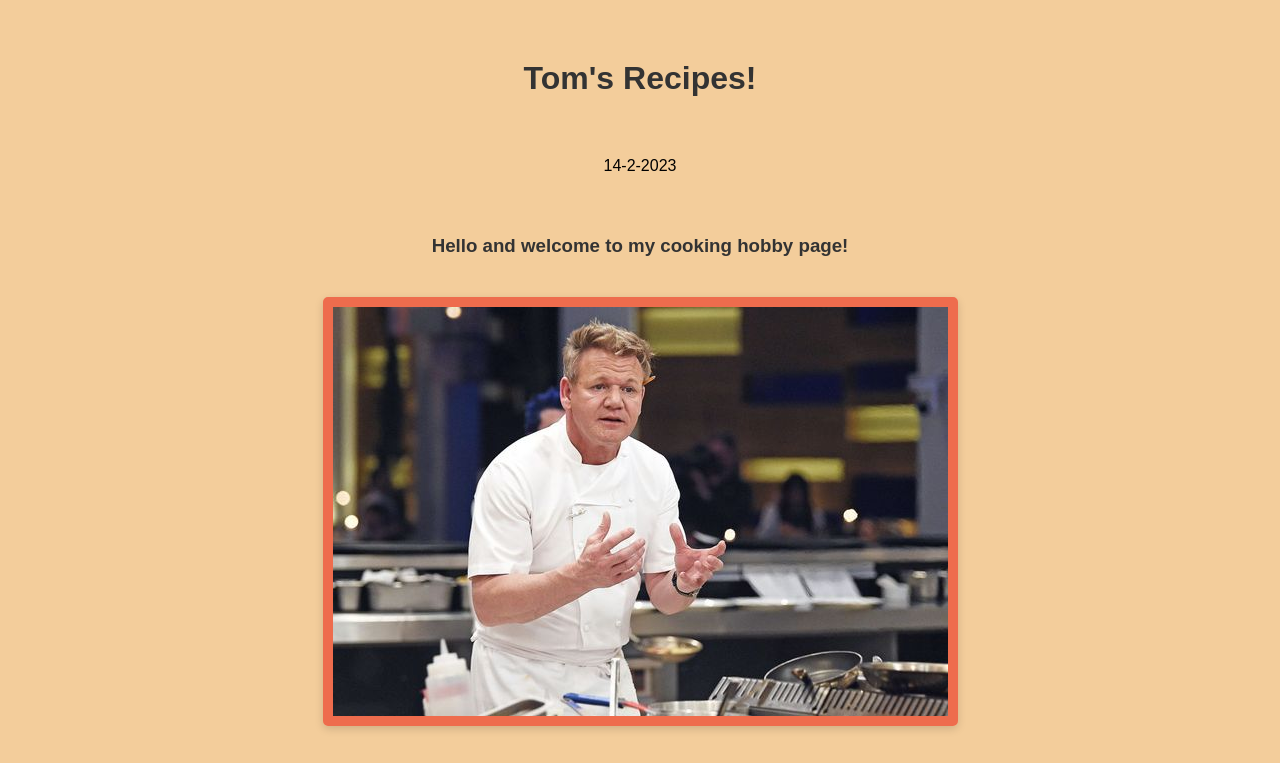
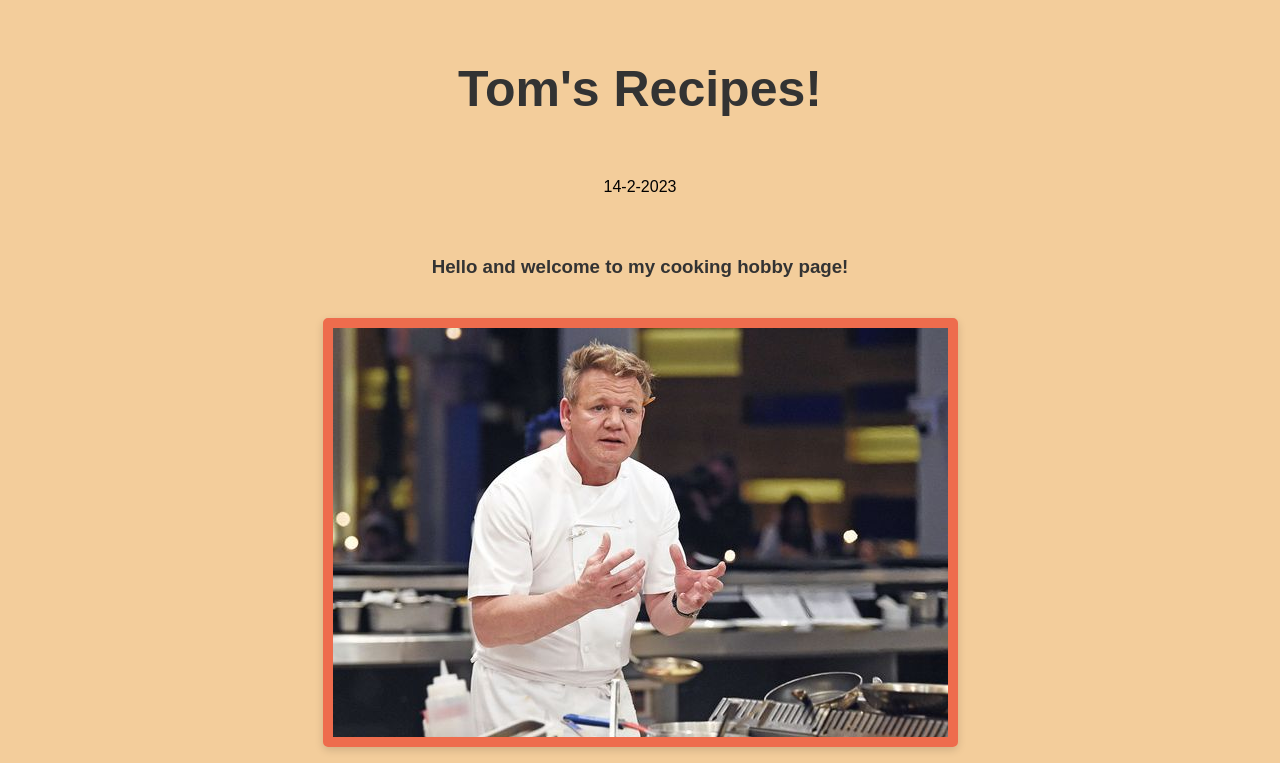
Before and after one commit to EasyCoding1/HobbyPage, a plain HTML site: page index.html in a window 1280 px wide. Shown: the top 763 px of the page. Drawn offline with Linux system fonts and the light colour scheme.

Commit message:
Finishing touches with some font size

```diff
--- a/style.css
+++ b/style.css
@@ -4,10 +4,15 @@ body {
     background-color: #f3cd9b;
   }
 
-  h1, h2, h3, h4 {
+  h1, h3, h4 {
     color: #333333;
     margin-top: 60px;
     font-weight: bold;
+  }
+
+
+  h1 {
+    font-size: 50px;
   }
 
   img {
```
